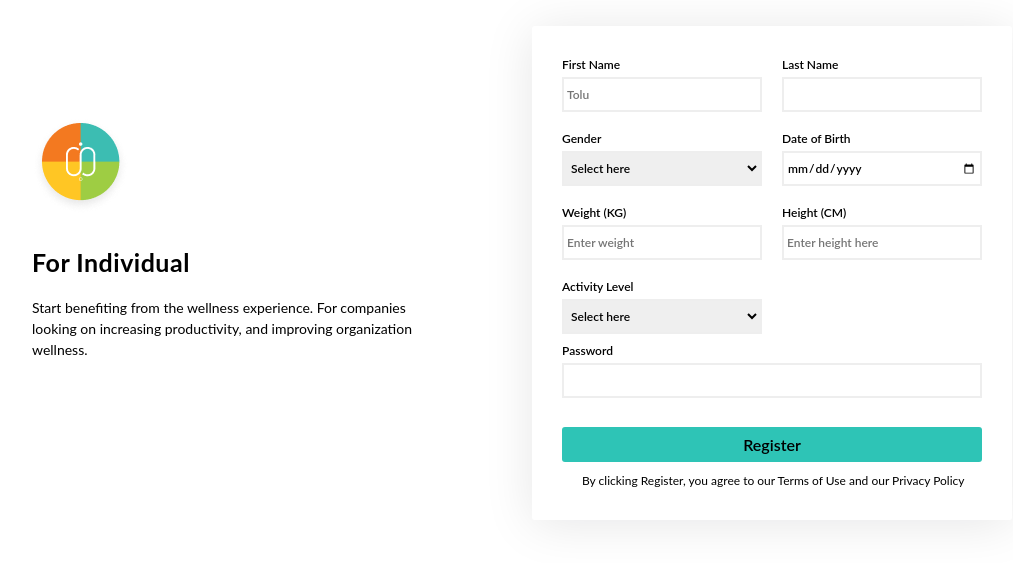
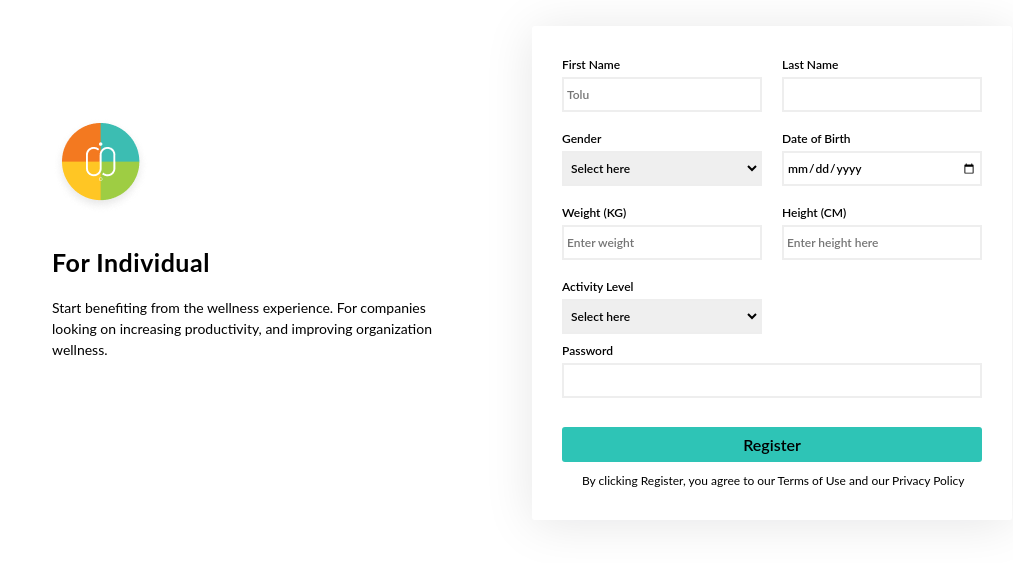
Before and after one commit to Oludare02/Assignment, a plain HTML site: page Second Assignment/index.html in a window 1280 px wide. Shown: the part 127-690 px from the top of the page, without its empty margins (79-1092 px from the left). Drawn offline with Linux system fonts and the light colour scheme.

Commit message:
i make the changes to the margins

```diff
--- a/Second Assignment/index.css
+++ b/Second Assignment/index.css
@@ -30,8 +30,8 @@
 
 .head{
   margin-bottom: 70px;
-  margin-right: 0;
-  margin-left: -50px;
+  margin-right: 50px;
+  margin-left: -30px;
 }
 
 h1.first-header {
@@ -96,7 +96,7 @@ form .main-user-info .user-input-box{
   box-shadow: 0px 4px 50px 0px rgba(4, 8, 19, 0.10);
   border-radius: 3px;
   margin: 0 28px;
-  margin-left: 100px;
+  margin-left: 30px;
 }
 
 div#password{
```
